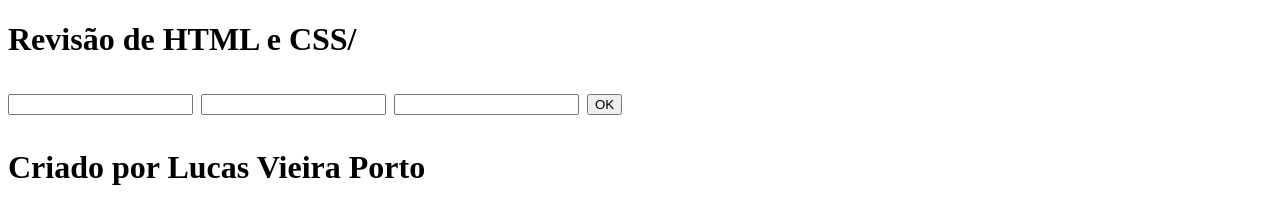
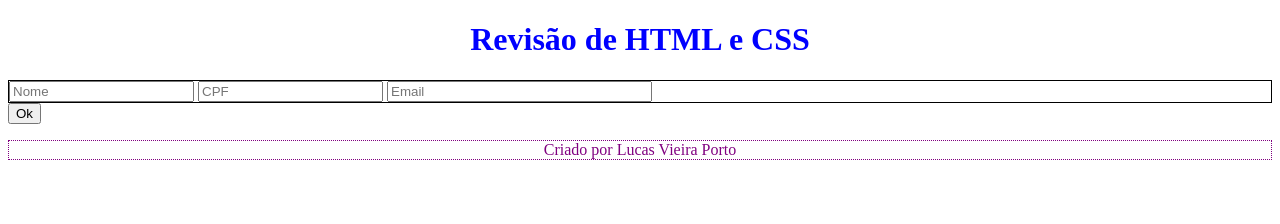
Before and after one commit to hayyatty/programacao_web_C, a plain HTML site: page index.html in a window 1280 px wide. Drawn offline with Linux system fonts and the light colour scheme.

Commit message:
Inicio da estilização

```diff
--- a/index.html
+++ b/index.html
@@ -7,13 +7,15 @@
     <link rel="stylesheet" href="style.css">
 </head>
 <body>
-    <h1> Revisão de HTML e CSS/<h1>
-    <input type="text">
-    <input type="text">
-    <input type="text">
+    <h1 id ="titulo"> Revisão de HTML e CSS</h1>
+    <div class= "entradas-usuario">
+        <input type="text" placeholder="Nome">
+        <input type="number" placeholder="CPF">
+        <input type="email" placeholder="Email" pattern=".+@example\.com"
+        size="30" required>
+    </div>
+    <button>Ok</button>
 
-    <button>OK</button>
-
-    <p>Criado por Lucas Vieira Porto</p>
+    <p class="rodape">Criado por Lucas Vieira Porto</p>
 </body>
 </html>
--- a/style.css
+++ b/style.css
@@ -0,0 +1,16 @@
+
+#titulo {
+    text-align: center;
+    color: blue;
+}
+
+.rodape {
+    color: purple;
+    text-align: center;
+    border: 1px dotted;
+}
+
+.entradas-usuario {
+    border: 1px solid ;
+
+}
```
